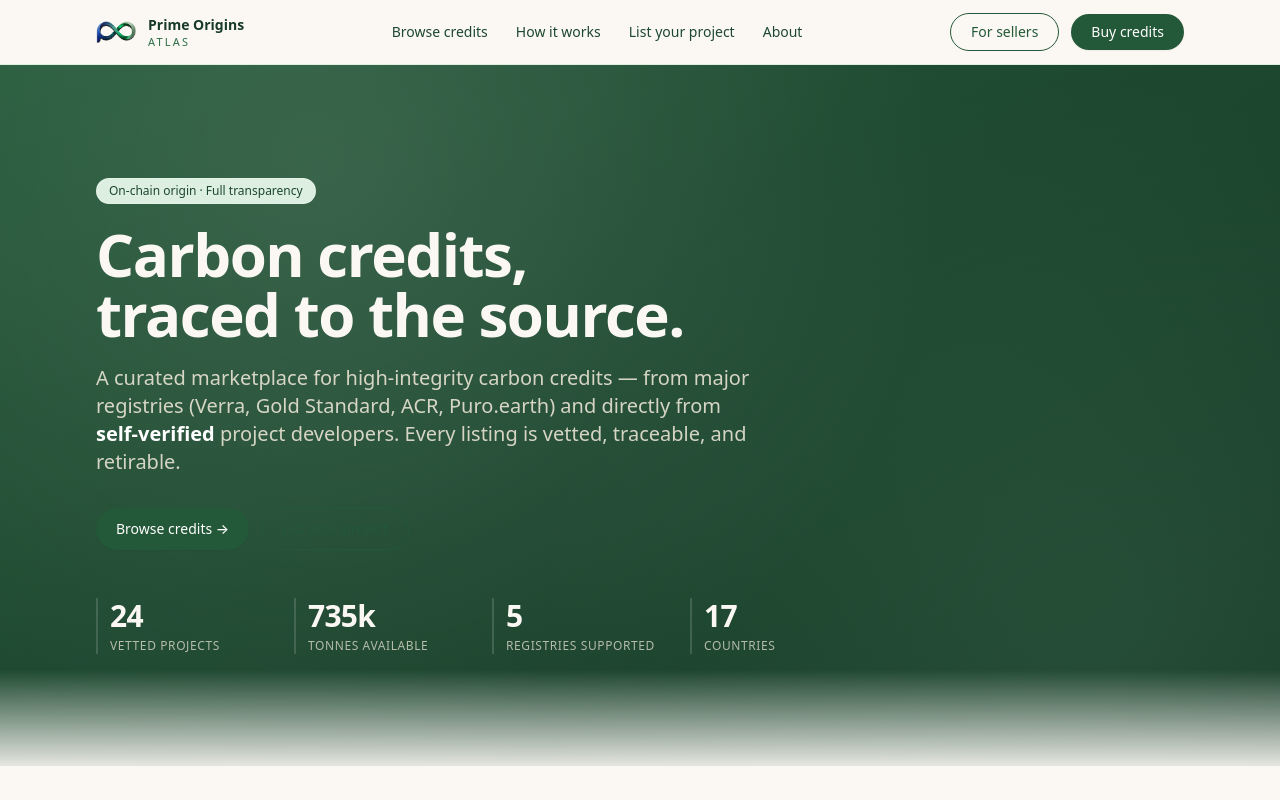
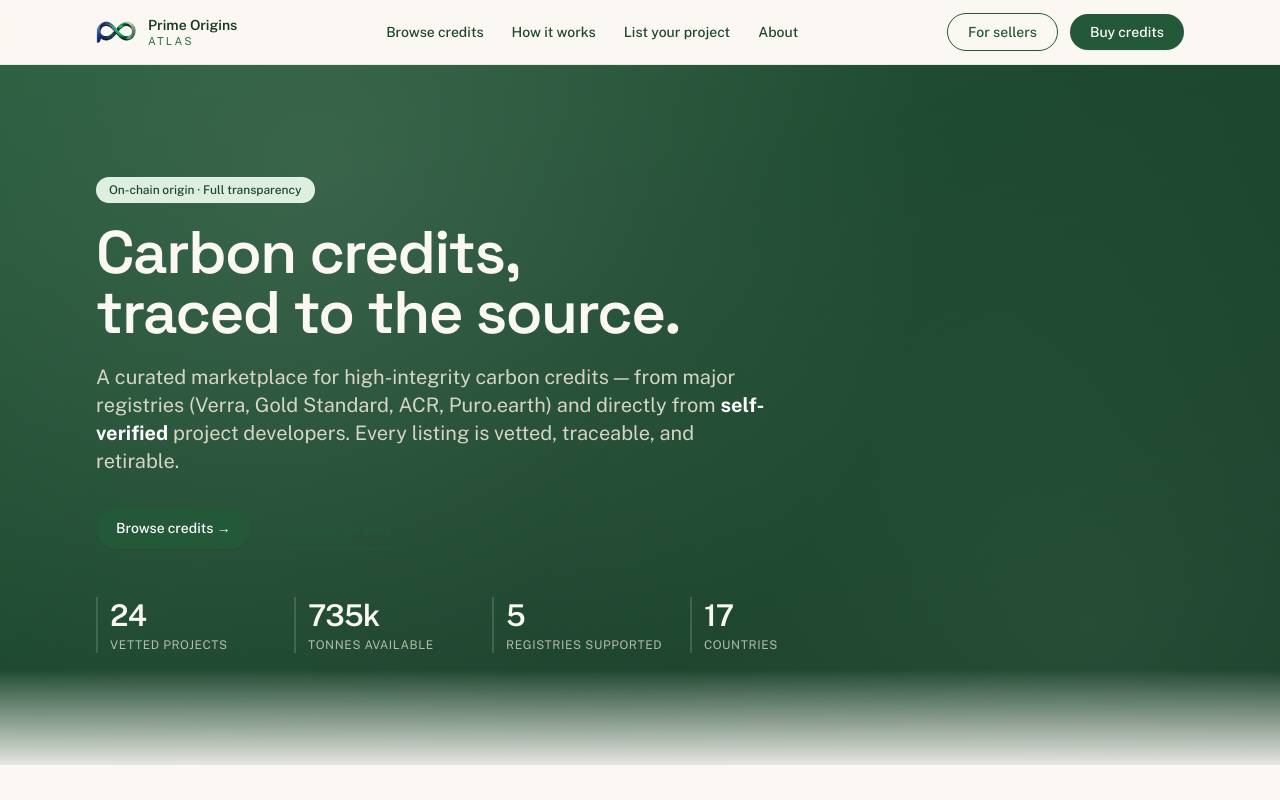
Before and after one commit to triggsoliver-ship-it/prime-origins-atlas, a Next.js app: page / in a window 1280 px wide. Shown: the top 800 px of the page. Built offline with nearby package versions, Linux system fonts and the light colour scheme; no server answers.

Commit message:
Type refresh: Space Grotesk (headings) + Public Sans (body) via next/font

```diff
--- a/app/globals.css
+++ b/app/globals.css
@@ -23,9 +23,13 @@ html {
 }
 
 body {
-  font-feature-settings: 'cv11', 'ss01';
   -webkit-font-smoothing: antialiased;
   text-rendering: optimizeLegibility;
+}
+
+/* Headlines use the display grotesque; body inherits the sans set in Tailwind. */
+h1, h2, h3, h4 {
+  font-family: var(--font-display), ui-sans-serif, sans-serif;
 }
 
 .container-narrow {
--- a/app/layout.tsx
+++ b/app/layout.tsx
@@ -1,8 +1,24 @@
 import './globals.css';
 import type { Metadata, Viewport } from 'next';
+import { Space_Grotesk, Public_Sans } from 'next/font/google';
 import { Analytics } from '@vercel/analytics/react';
 import Header from '@/components/Header';
 import Footer from '@/components/Footer';
+
+// Distinct type identity for Atlas: a technical grotesque for headlines
+// (climate-tech feel) paired with a neutral, legible body sans.
+const display = Space_Grotesk({
+  subsets: ['latin'],
+  weight: ['400', '500', '600', '700'],
+  variable: '--font-display',
+  display: 'swap'
+});
+const sans = Public_Sans({
+  subsets: ['latin'],
+  weight: ['300', '400', '500', '600', '700'],
+  variable: '--font-sans',
+  display: 'swap'
+});
 
 const SITE_URL = process.env.NEXT_PUBLIC_SITE_URL || 'https://primeoriginsatlas.org';
 
@@ -104,7 +120,7 @@ const structuredData = {
 
 export default function RootLayout({ children }: { children: React.ReactNode }) {
   return (
-    <html lang="en">
+    <html lang="en" className={`${display.variable} ${sans.variable}`}>
       <body className="min-h-screen flex flex-col">
         <script
           type="application/ld+json"
--- a/tailwind.config.ts
+++ b/tailwind.config.ts
@@ -28,7 +28,8 @@ const config: Config = {
         }
       },
       fontFamily: {
-        sans: ['ui-sans-serif', 'system-ui', '-apple-system', 'Segoe UI', 'Roboto', 'sans-serif']
+        sans: ['var(--font-sans)', 'ui-sans-serif', 'system-ui', '-apple-system', 'Segoe UI', 'Roboto', 'sans-serif'],
+        display: ['var(--font-display)', 'ui-sans-serif', 'sans-serif']
       },
       boxShadow: {
         soft: '0 1px 2px rgba(23, 58, 39, 0.04), 0 8px 24px -12px rgba(23, 58, 39, 0.18)',
```
